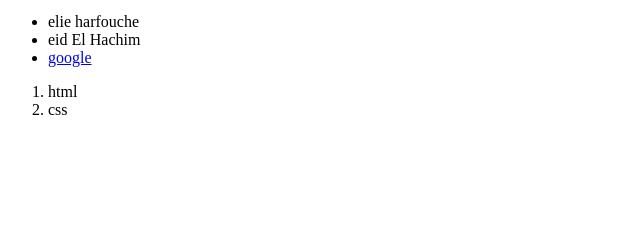
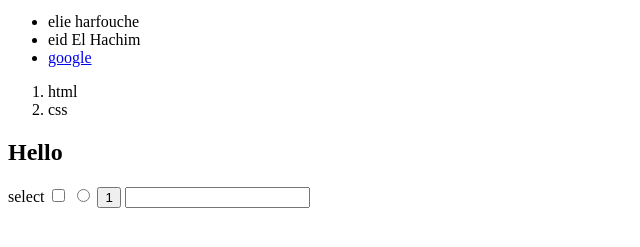
Before and after one commit to X-Elie-X/test, a plain HTML site: page index.html in a window 1280 px wide. Shown: the part 101-348 px from the top of the page, without its empty margins (0-640 px from the left). Drawn offline with Linux system fonts and the light colour scheme.

Commit message:
Add form

```diff
--- a/index.html
+++ b/index.html
@@ -22,6 +22,14 @@
         <li>html</li>
         <li>css</li>
       </ol>
+      <h2>Hello</h2>
+      <form>
+        <label for="check">select</label>
+        <input type="checkbox" name="check" id="check" />
+        <input type="radio" />
+        <input type="button" value="1" />
+        <input type="email" name="a" id="a" />
+      </form>
     </div>
   </body>
 </html>
```
